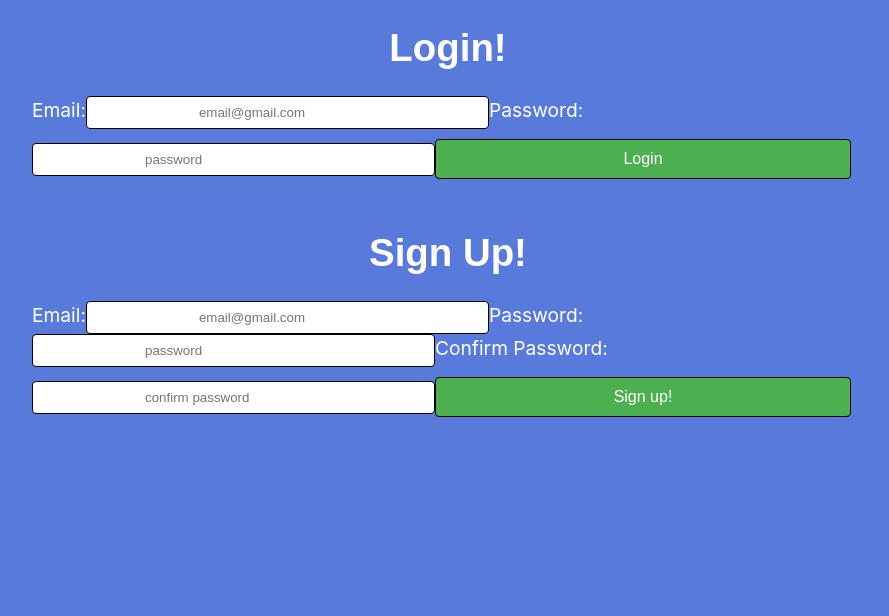
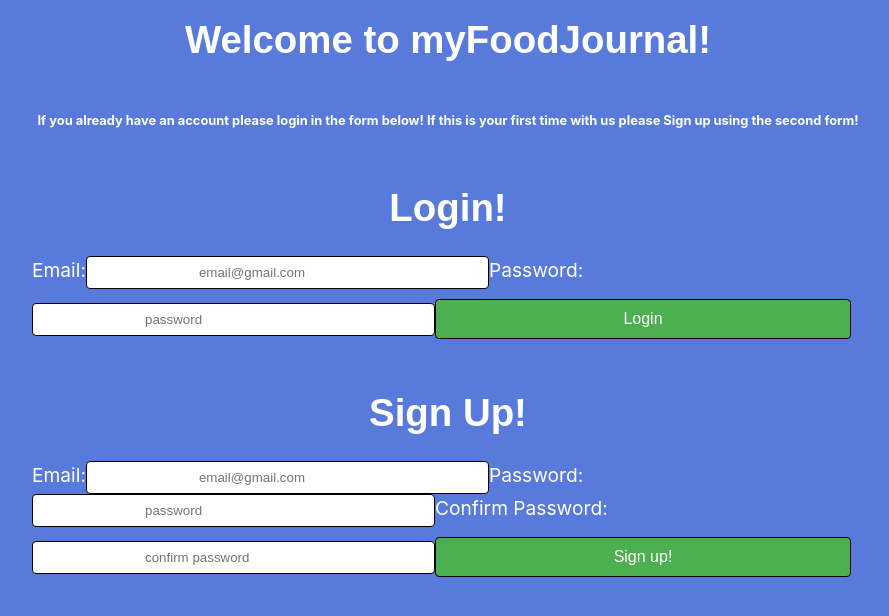
Before and after one commit to emrichmp/myFoodJournal-Frontend, a React (Create React App) app: page /tdee in a window 1280 px wide. Shown: the top 616 px of the page, without its empty margins (192-1081 px from the left). Built offline with nearby package versions, Linux system fonts and the light colour scheme; a web font is replaced by a local one.

Commit message:
added headers

```diff
--- a/src/App.css
+++ b/src/App.css
@@ -20,9 +20,12 @@ body {
 }
 
 .tdee-form {
+  width: 100%;
+  height: 80px;
+  display: flex;
   color: white;
-  padding: 0.5rem 7rem;
-  text-shadow: 2px 2px black;
+  justify-content: center;
+  align-items: center;
 }
 
 .tdee-inputs{
--- a/src/components/Login/Loginpage.js
+++ b/src/components/Login/Loginpage.js
@@ -6,6 +6,8 @@ class Loginpage extends React.Component {
   render () {
     return (
       <div>
+        <h1 className="Header">Welcome to myFoodJournal!</h1>
+        <h6 className="tdee-form">If you already have an account please login in the form below! If this is your first time with us please Sign up using the second form!</h6>
           <LoginForm />
           <SignUpForm />
       </div>
```
